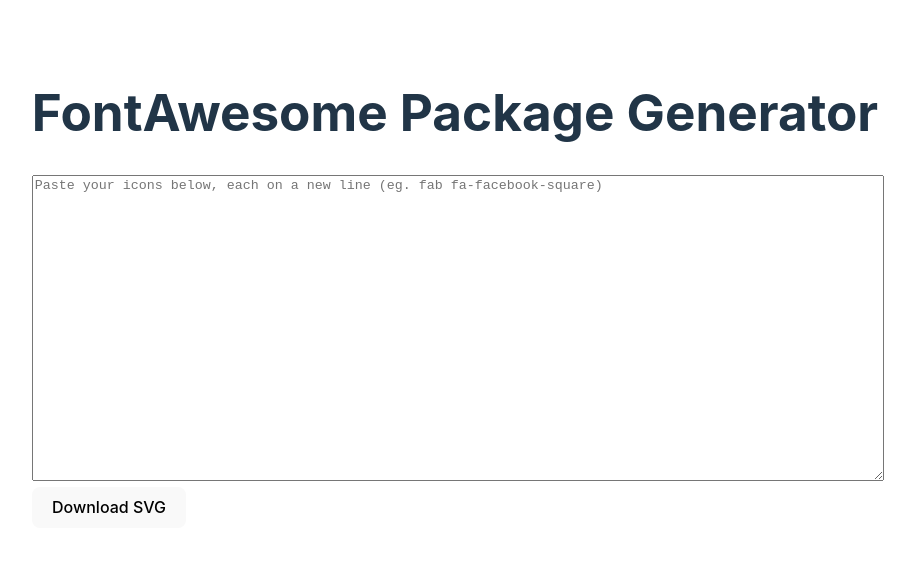
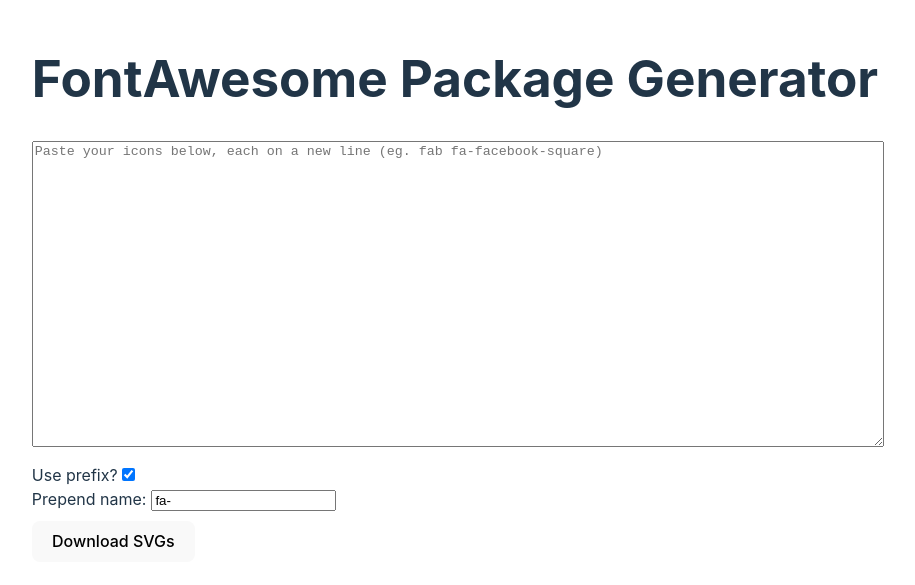
Before and after one commit to sXrg97/FontAwesome-Package-Generator, a React (Vite) app: page / in a window 1280 px wide. Shown: the part 111-696 px from the top of the page, without its empty margins (185-1100 px from the left). Built offline with nearby package versions, Linux system fonts and the light colour scheme.

Commit message:
Added option to use prefix and change prepended string

```diff
--- a/src/App.jsx
+++ b/src/App.jsx
@@ -4,6 +4,8 @@
 function App() {
   const [erroredSvgs, setErroredSvgs] = useState([]);
   const [svgs, setSvgs] = useState([]);
+  const [usePrefix, setUsePrefix] = useState(true);
+  const [prependText, setPrependText] = useState("fa-")
 
   const handleDownload = async (svgUrl, className) => {
     const [prefix] = className.split(" ");
@@ -19,7 +21,11 @@
 
       const a = document.createElement("a");
       a.href = url;
-      a.download = `${prefix} fa-${svgUrl.split("/").pop()}`;
+      if (usePrefix) {
+        a.download = `${prefix} ${prependText}${svgUrl.split("/").pop()}`;
+      } else {
+        a.download = `${prependText}${svgUrl.split("/").pop()}`;
+      }
       a.style.display = "none";
 
       document.body.appendChild(a);
@@ -109,13 +115,52 @@
           onPaste={handleTextAreaChange}
           onCut={handleTextAreaChange}
         ></textarea>
-        <button onClick={handleClick}>Download SVG</button>
+        <div style={{padding: "10px 0"}}>
+          <div>
+            <label title="Use the prefix in downloaded icon names? (eg. fab )">
+              Use prefix?
+              <input
+                type="checkbox"
+                checked={usePrefix}
+                onClick={() => {
+                  setUsePrefix((prev) => !prev);
+                }}
+              />
+            </label>
+          </div>
+          <div>
+            <label title="Goes between the prefix and the icon name. (default: fa-)">
+              Prepend name:
+              <input
+                type="text"
+                value={prependText}
+                onChange={(e) => {
+                  setPrependText(e.target.value);
+                }}
+                style={{marginLeft: "5px"}}
+              />
+            </label>
+          </div>
+        </div>
+        <div
+          style={{
+            display: "flex",
+            alignItems: "center",
+            justifyContent: "space-between",
+          }}
+        >
+          <button onClick={handleClick}>Download SVGs</button>
+        </div>
         {erroredSvgs.length > 0 && (
           <>
-            <span style={{display: "block", marginTop: 13}}>Could not find the following icons:</span>
+            <span style={{ display: "block", marginTop: 13 }}>
+              Could not find the following icons:
+            </span>
             <pre>
               {erroredSvgs.map((err) => (
-                <span className="svg-error" key={err}>{err}</span>
+                <span className="svg-error" key={err}>
+                  {err}
+                </span>
               ))}
             </pre>
           </>
```
